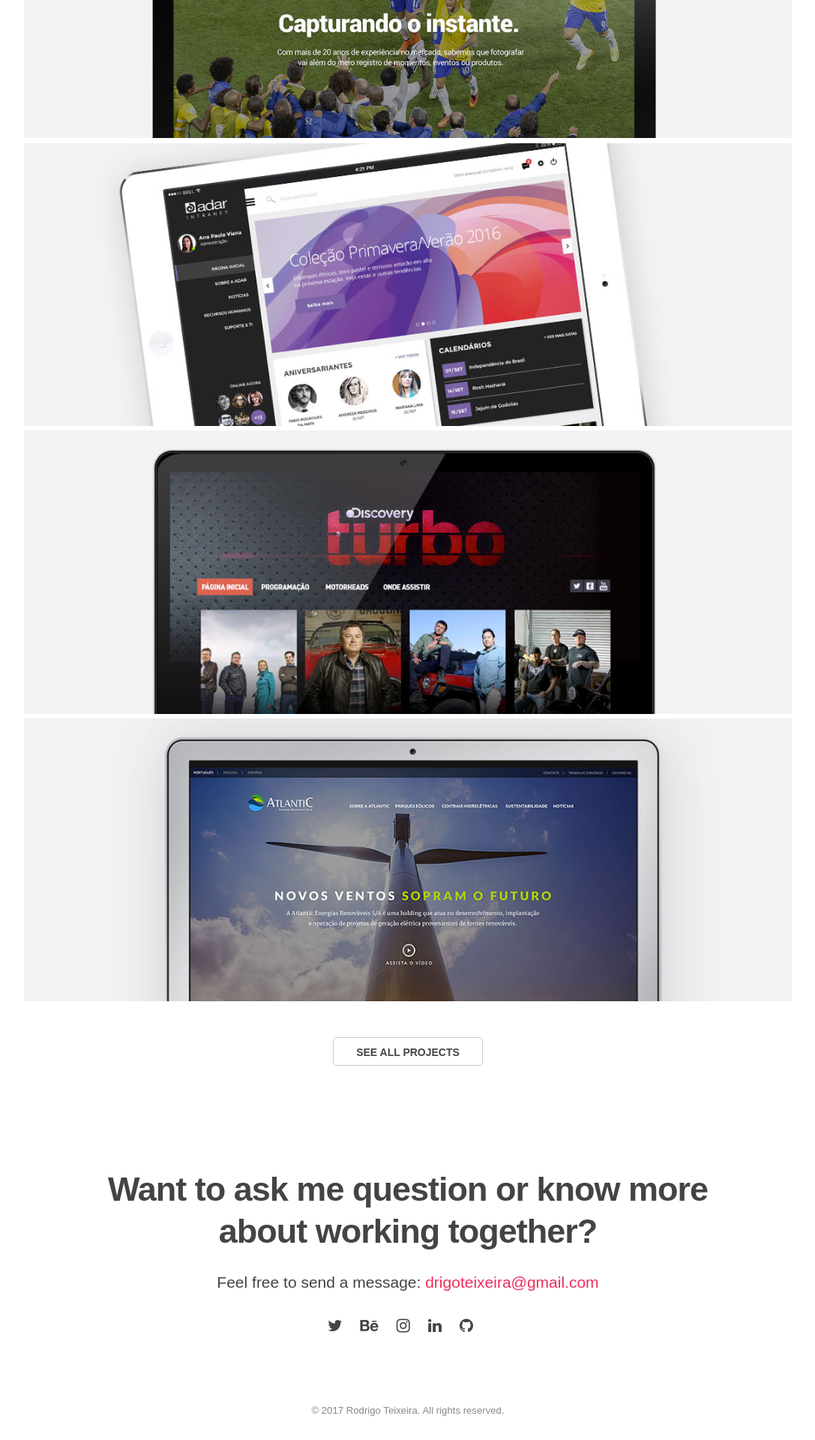
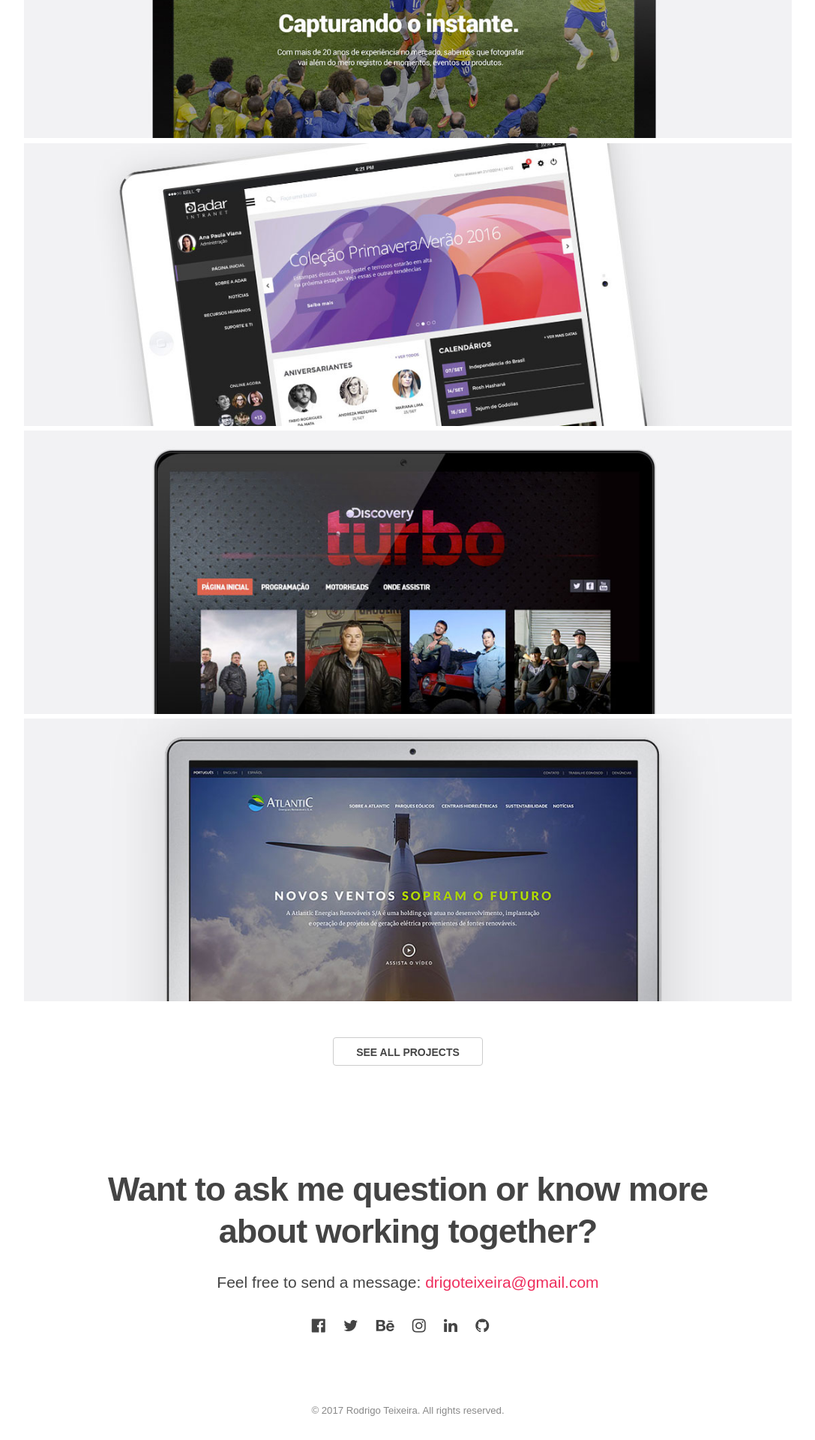
Before and after one commit to drigoteixeira/drigoteixeira.github.io, a Jekyll site: the page built from index.html, in a window 1280 px wide. Shown: the part 1234-3154 px from the top of the page at 75% size, without its empty margins (96-1183 px from the left). Built offline with Jekyll 4.4.1, drawn with Linux system fonts in a browser that asks for light colours; nearby versions of some CDN libraries.

Commit message:
Refactoring homepage

```diff
--- a/index.html
+++ b/index.html
@@ -12,15 +12,19 @@
         </div>
 	</div>
 </div>
+
 <div id="projects" class="container project">
    <div class="row">
        <div class="twelve columns">
             <h2>Selected Projects</h2>
        </div>
    </div>
+
    <div class="row works">
+
        <div class="twelve columns">
-            <figure class="imghvr-fade"> <img src="/img/home-a2img.jpg" alt="A2img" class="responsive">
+           <figure class="imghvr-fade">
+                <img src="/img/home-a2img.jpg" alt="A2img" class="responsive">
                 <figcaption>
                     <h3 class="ih-fade-up-big">A2img</h3>
                     <p class="lead">UI Design / Information Architecture</p>
@@ -28,8 +32,10 @@
                 <a href="/work/a2img/"></a>
             </figure>
        </div>
+
        <div class="twelve columns">
-            <figure class="imghvr-fade"> <img src="/img/home-adar.jpg" alt="Adar" class="scale">
+           <figure class="imghvr-fade">
+                <img src="/img/home-adar.jpg" alt="Adar" class="scale">
                 <figcaption>
                     <h3 class="ih-fade-down ih-delay-sm">Adar.</h3>
                     <p class="lead">Information Architecture and Visual Design.</p>
@@ -37,8 +43,10 @@
                 <a href="/work/adar/"></a>
             </figure>
        </div>
+
         <div class="twelve columns">
-            <figure class="imghvr-fade"> <img src="/img/home-discovery-turbo.jpg" alt="Discovery Turbo" class="scale">
+           <figure class="imghvr-fade">
+                <img src="/img/home-discovery-turbo.jpg" alt="Discovery Turbo" class="scale">
                 <figcaption>
                     <h3 class="ih-fade-down ih-delay-sm">Discovery Turbo.</h3>
                     <p class="lead">Information Architecture and Visual Design.</p>
@@ -46,8 +54,10 @@
                 <a href="/work/discoveryturbo/"></a>
             </figure>
        </div>
+
        <div class="twelve columns">
-            <figure class="imghvr-fade"> <img src="/img/home-atlantic.jpg" alt="Atlantic Energias Elétricas" class="scale">
+           <figure class="imghvr-fade">
+                <img src="/img/home-atlantic.jpg" alt="Atlantic Energias Elétricas" class="scale">
                 <figcaption>
                     <h3 class="ih-fade-down ih-delay-sm">Atlantic Energias Renováveis.</h3>
                     <p class="lead">Information Architecture and Visual Design.</p>
@@ -55,11 +65,14 @@
                 <a href="/work/atlantic/"></a>
             </figure>
        </div>
+
    </div>
+
     <div class="row">
         <p class="next-project"><a class="button" href="/work/">See all projects</a></p>
     </div>
 </div>
+
 <div class="contact">
     <div class="container">
         <div class="row">
@@ -68,9 +81,11 @@
                 <p>Feel free to send a message: <a href="mailto:drigoteixeira@gmail.com">drigoteixeira@gmail.com</a></p>
             </div>
         </div>
+
         <div class="row">
             <div class="twelve columns">
                 <ul class="social">
+                    <li><a href="https://www.facebook.com/drigoteixeira"><i class="fa fa-facebook-official" aria-hidden="true"></i></a></li>
                     <li><a href="http://twitter.com/drigo"><i class="fa fa-twitter" aria-hidden="true"></i></a></li>
                     <li><a href="https://www.behance.net/drigoteixeira"><i class="fa fa-behance" aria-hidden="true"></i></a></li>
                     <li><a href="https://www.instagram.com/drigoteixeira/"><i class="fa fa-instagram" aria-hidden="true"></i></a></li>
```
Lines whose indentation alone changed are shown as unchanged.
